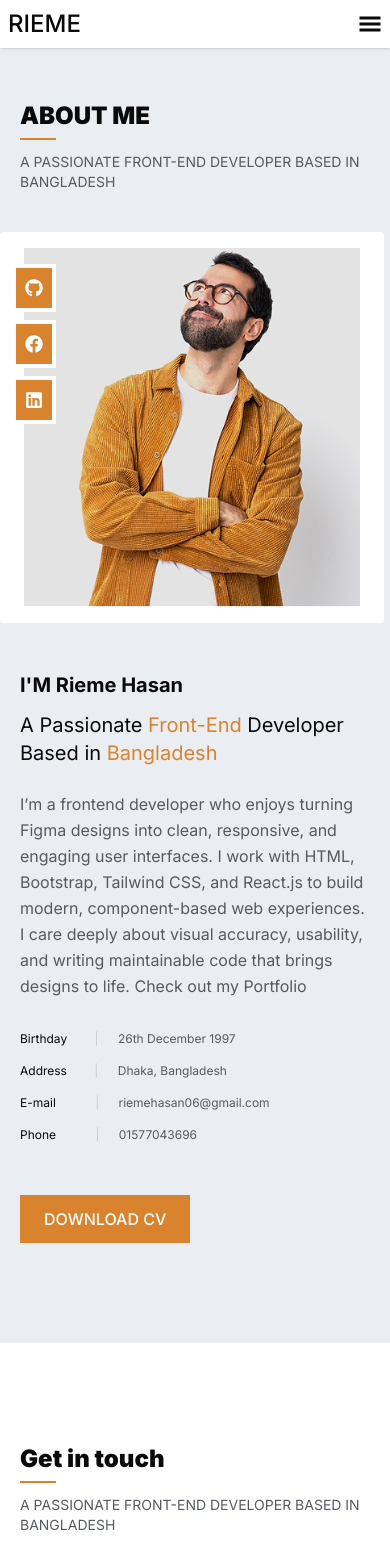
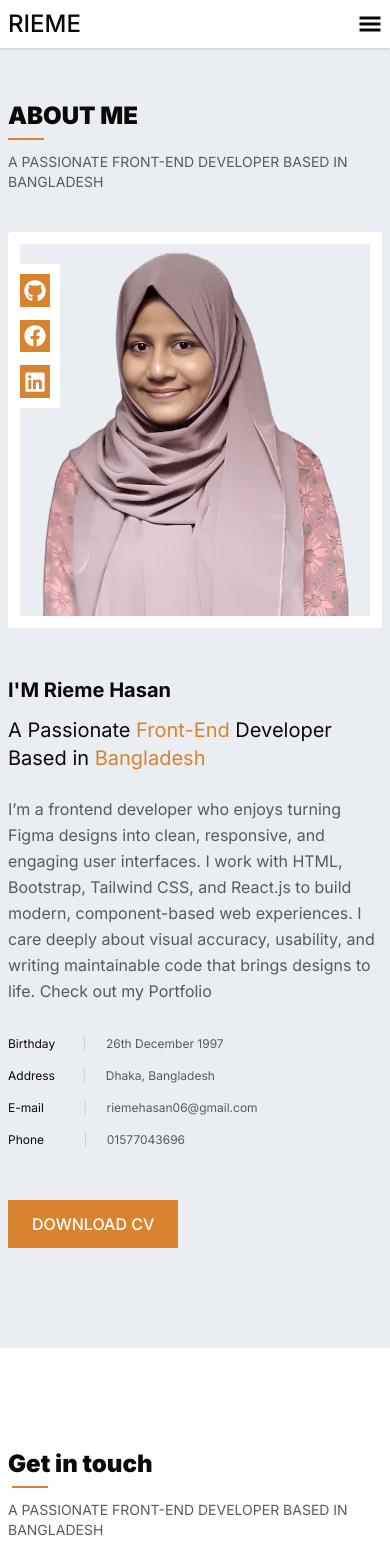
Before and after one commit to riemetoba/Rieme_portfolio, a React (Vite) app: page /aboutme in a window 390 px wide. Shown: the top 1568 px of the page. Built offline with nearby package versions, Linux system fonts and the light colour scheme.

Commit message:
all responsive done except slider

```diff
--- a/src/components/Container.jsx
+++ b/src/components/Container.jsx
@@ -2,7 +2,7 @@
 
 const Container = ({ children, className }) => {
   return (
-    <div className={` max-w-295 m-auto ${className}`}>{children}</div>
+    <div className={`lg:max-w-295 lg:m-auto ${className}`}>{children}</div>
   );
 };
 
--- a/src/components/SkillBar.jsx
+++ b/src/components/SkillBar.jsx
@@ -3,14 +3,14 @@ import { Progress } from "@/components/ui/progress";
 
 const SkillBar = ({ label, value }) => {
   return (
-      <Field className="w-full max-w-sm px-5 lg:px-0">
+      <Field className="w-full px-2 lg:px-0">
       <FieldLabel>
-        <span className="font-inter text-lg">{label}</span>
+        <span className="font-inter text-sm md:text-lg">{label}</span>
       </FieldLabel>
 
       <div className="relative mt-3">
         <span
-          className="absolute -top-6 text-sm font-inter text-org transition-all duration-700"
+          className="absolute -top-6 text-sm font-inter text-org transition-all duration-2000"
           style={{
             left: `${value}%`,
             transform: "translateX(-50%)",
--- a/src/components/layouts/AboutMe.jsx
+++ b/src/components/layouts/AboutMe.jsx
@@ -1,7 +1,7 @@
 import { Link } from "react-router-dom";
 import Container from "../Container";
 import Image from "../Image";
-import aboutFake from "/src/assets/aboutFake.png";
+import tobaNew from "/src/assets/tobaNew.webp";
 import { FaGithub, FaFacebook, FaLinkedin } from "react-icons/fa";
 
 const AboutMe = () => {
@@ -9,28 +9,28 @@ const AboutMe = () => {
     <div className="bg-[#EAEDF2] py-25">
       <Container>
         {/* Section title  */}
-        <h3 className="font-inter text-2xl md:text-3xl font-black inline-block relative px-5 lg:px-0">
+        <h3 className="font-inter text-2xl md:text-3xl font-black inline-block relative px-2 md:px-0">
           ABOUT ME
-          <span className="absolute left-5 -bottom-2 lg:left-0 w-9 h-0.5 bg-org"></span>
+          <span className="absolute left-2 -bottom-2 lg:left-0 w-9 h-0.5 bg-org"></span>
         </h3>
-        <p className="font-inter uppercase text-sm text-[#555A64] pt-5 mb-10 px-5 lg:px-0">
+        <p className="font-inter uppercase text-sm text-[#555A64] pt-5 mb-10 px-2 lg:px-0">
           A passionate front-end developer based in bangladesh
         </p>
         {/* Flex start  */}
         <div
           className={
-            "flex lg:flex-row flex-col lg:items-center gap-12 lg:justify-between"
+            "flex lg:flex-row flex-col lg:items-center gap-12 lg:justify-between px-2 md:px-0"
           }
         >
           {/* Left side start  */}
           {/* Image section  */}
-          <div className="bg-[#ffffff] p-4 max-w-sm w-full rounded relative px-6 md:px-0">
-            <Image src={aboutFake} className={"w-full h-auto"} />
+          <div className="bg-[#EAEDF2] border-12 md:border-15 border-white w-full md:max-w-sm rounded relative px-2 md:px-0">
+            <Image src={tobaNew} className={"w-full h-auto"} />
             {/* Image icons  */}
-            <div className="absolute left-4 top-8 flex flex-col">
+            <div className="absolute left-0 md:top-8 top-5 flex flex-col">
               <Link to="https://github.com/riemetoba" target="_blank">
-                <div className="w-10 h-12 bg-org flex items-center justify-center border-white border-y-4 border-r-4">
-                  <FaGithub className="text-white text-lg" />
+                <div className="w-10 h-12 md:w-12 md:h-14 bg-org flex items-center justify-center border-white border-t-10 border-b-5 border-r-10">
+                  <FaGithub className="text-white md:text-2xl text-[22px]" />
                 </div>
               </Link>
 
@@ -38,8 +38,8 @@ const AboutMe = () => {
                 to="https://www.facebook.com/profile.php?id=100016533453052"
                 target="_blank"
               >
-                <div className="w-10 h-12 bg-org flex items-center justify-center border-white border-y-4 border-r-4 mt-2">
-                  <FaFacebook className="text-white text-lg" />
+                <div className="w-10 h-12 md:w-12 md:h-14 bg-org flex items-center justify-center border-white border-y-8 border-r-10">
+                  <FaFacebook className="text-white md:text-2xl text-[22px]" />
                 </div>
               </Link>
 
@@ -47,8 +47,8 @@ const AboutMe = () => {
                 to="https://www.linkedin.com/in/rieme-hasan-291767398"
                 target="_blank"
               >
-                <div className="w-10 h-12 bg-org flex items-center justify-center border-white border-y-4 border-r-4 mt-2">
-                  <FaLinkedin className="text-white text-lg" />
+                <div className="w-10 h-12 md:w-12 md:h-14 bg-org flex items-center justify-center border-white border-b-10 border-t-5 border-r-10">
+                  <FaLinkedin className="text-white md:text-2xl text-[22px]" />
                 </div>
               </Link>
             </div>
@@ -57,7 +57,7 @@ const AboutMe = () => {
           {/* Image section  */}
           {/* Left side end  */}
           {/* Right side start  */}
-          <div className="w-full max-w-xl px-5 lg:px-o">
+          <div className="w-full md:max-w-xl">
             <h3 className="text-xl md:text-2xl font-inter font-bold">
               I'M Rieme Hasan
             </h3>
--- a/src/components/layouts/Banner.jsx
+++ b/src/components/layouts/Banner.jsx
@@ -8,7 +8,7 @@ const Banner = () => {
    <div className="bg-white py-10 lg:py-25">
     <Container>
         <div className={"lg:justify-between items-center flex flex-col gap-y-5 lg:gap-y-0 lg:flex-row"}>
-            <div className="px-5 lg:px-0">
+            <div className="px-2 lg:px-0">
                 <h3 className="pt-6 text-xl lg:text-3xl font-inter font-medium">Hello there</h3>
                 <h1 className="text-4xl lg:text-6xl font-inter font-bold py-4">Rieme Hasan</h1>
                 <p className="text-lg lg:text-2xl font-inter font-medium">I am a Frontend Developer</p>
--- a/src/components/layouts/Contact.jsx
+++ b/src/components/layouts/Contact.jsx
@@ -11,14 +11,14 @@ const Contact = () => {
     <>
       <div className="py-25">
         <Container>
-          <h3 className="font-inter text-2xl md:text-3xl font-black inline-block relative px-5 lg:px-0">
+          <h3 className="font-inter text-2xl md:text-3xl font-black inline-block relative px-2 lg:px-0">
             Get in touch
-            <span className="absolute left-5 lg:left-0 -bottom-2 w-9 h-0.5 bg-org"></span>
+            <span className="absolute left-3 lg:left-0 -bottom-2 w-9 h-0.5 bg-org"></span>
           </h3>
-          <p className="font-inter uppercase text-sm text-[#555A64] pt-5 mb-10 px-5 lg:px-0">
+          <p className="font-inter uppercase text-sm text-[#555A64] pt-5 mb-10 px-2 lg:px-0">
             A passionate front-end developer based in bangladesh
           </p>
-          <div className={"flex flex-col lg:flex-row lg:justify-between lg:items-start px-5 lg:px-0"}>
+          <div className={"flex flex-col lg:flex-row lg:justify-between lg:items-start px-2 lg:px-0"}>
             <div className="bg-[#ffffff] w-full lg:w-170 h-auto lg:h-90.5 px-10 lg:px-6 py-5 drop-shadow-xl/50">
               <p className="font-inter uppercase text-[12px] text-[#090A0C] font-bold">
                 say something
@@ -52,7 +52,7 @@ const Contact = () => {
                 btnText={"send message"}
               />
             </div>
-            <div className="flex items-start flex-col gap-y-7 py-8 lg:py-0">
+            <div className="flex items-start flex-col gap-y-7 py-5 lg:py-0">
               <div className="w-full lg:w-82.5 h-25.5 bg-white flex items-center gap-x-4 md:gap-x-8 py-5 px-3 md:px-8 drop-shadow-xl/50 ">
                 <div className="w-13 h-13 rounded-full bg-org flex items-center justify-center">
                   <IoLocationOutline className="text-white text-2xl" />
--- a/src/components/layouts/Header.jsx
+++ b/src/components/layouts/Header.jsx
@@ -27,7 +27,7 @@ const Header = () => {
         <Flex className="justify-between items-center">
           {/* Logo */}
           <Link to="/">
-            <h2 className="font-inter font-medium text-2xl px-2">RIEME</h2>
+            <h2 className="font-inter font-medium text-2xl px-2 md:px-0">RIEME</h2>
           </Link>
           {/* Logo */}
           {/* Desktop menu */}
--- a/src/components/layouts/Review.jsx
+++ b/src/components/layouts/Review.jsx
@@ -22,11 +22,11 @@ const Review = () => {
   return (
     <div className="bg-[#EAEDF2] py-25">
       <Container>
-        <h3 className="font-inter text-3xl uppercase font-black relative">
+        <h3 className="font-inter text-3xl uppercase font-black relative px-2 md:px-0">
           Testimonials
-          <span className="absolute left-0 -bottom-2 w-9 h-0.5 bg-org"></span>
+          <span className="absolute left-2 md:left-0 -bottom-2 w-9 h-0.5 bg-org"></span>
         </h3>
-        <p className="font-inter uppercase text-sm text-[#555A64] pt-5 mb-15">
+        <p className="font-inter uppercase text-sm text-[#555A64] pt-5 mb-15 px-2 md:px-0">
           A passionate front-end developer based in bangladesh
         </p>
 
```
Also changed, not shown: src/components/layouts/Projects.jsx (+4 -4 lines), src/components/layouts/Service.jsx (+9 -9 lines), src/components/layouts/Skill.jsx (+10 -10 lines).
